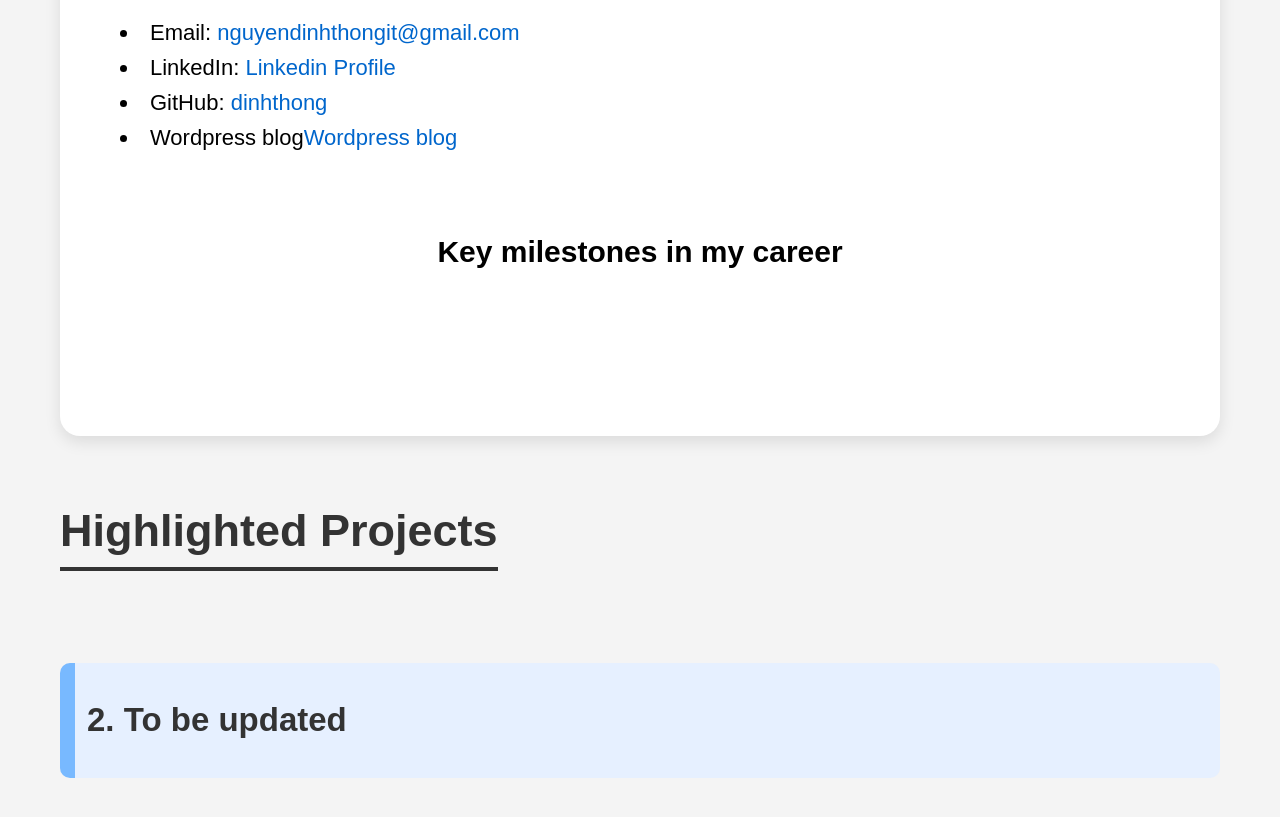
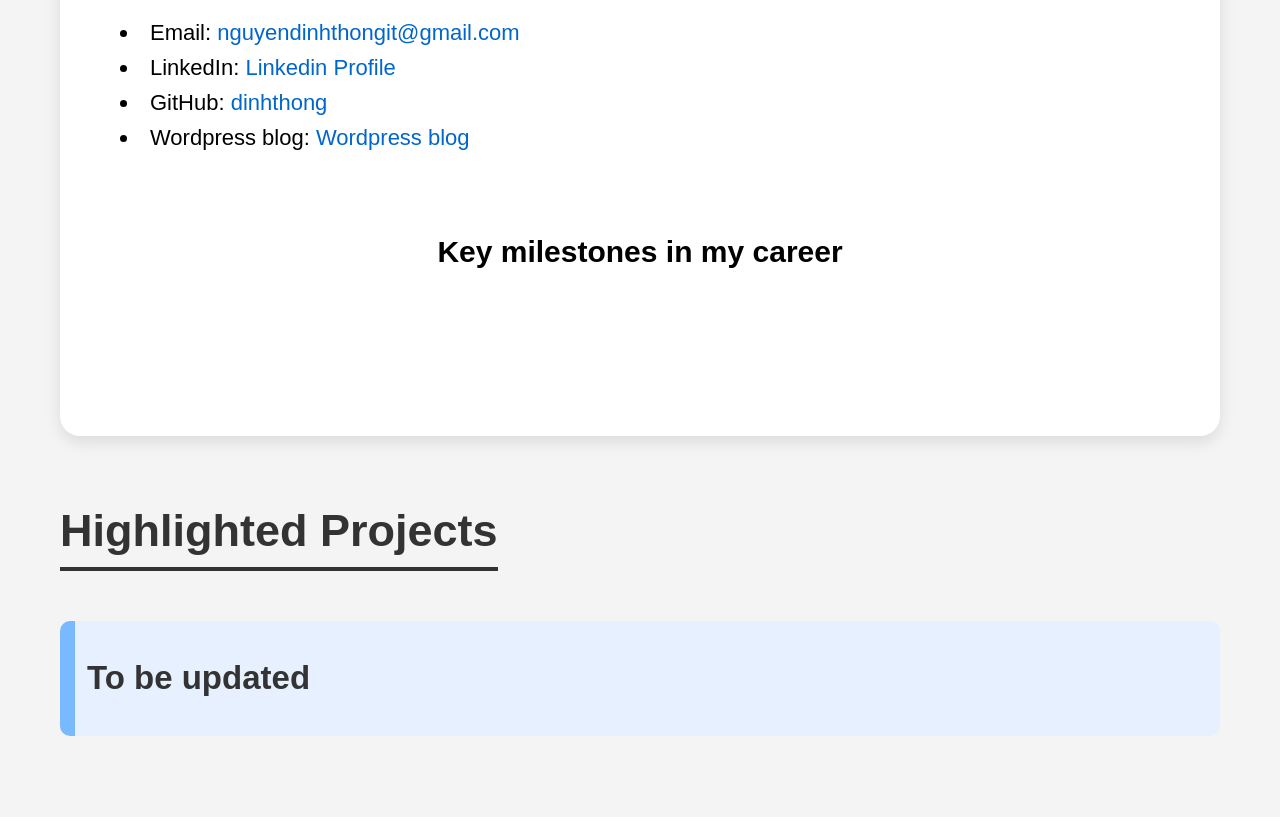
Before and after one commit to dinhthong/github_profile_page, a plain HTML site: page docs/index.html in a window 1280 px wide. Shown: the part 1940-2757 px from the top of the page. Drawn offline with Linux system fonts and the light colour scheme; files whose address does not match are found by name.

Commit message:
fixed stuffs in profile page

```diff
--- a/docs/index.html
+++ b/docs/index.html
@@ -295,7 +295,7 @@
           <li>Email: <a href="mailto:nguyendinhthongit@gmail.com">nguyendinhthongit@gmail.com</a></li>
           <li>LinkedIn: <a href="https://www.linkedin.com/in/thong-nguyen-dinh/">Linkedin Profile</a></li>
           <li>GitHub: <a href="https://github.com/dinhthong">dinhthong</a></li>
-          <li>Wordpress blog<a href="https://thongrobot.wordpress.com/2023/08/04/thong-project-description/">Wordpress blog</a></li>
+          <li>Wordpress blog: <a href="https://thongrobot.wordpress.com/2023/08/04/thong-project-description/">Wordpress blog</a></li>
       </section>
 
       <div class="main-content">
@@ -316,13 +316,9 @@
         ">
           Highlighted Projects
         </h2>
-
-        <section>
-
-        </section>
         <section>
           <div class="project-title-box">
-            <h2>2. To be updated</h2>
+            <h2>To be updated</h2>
           </div>
           <ul>
 
```
